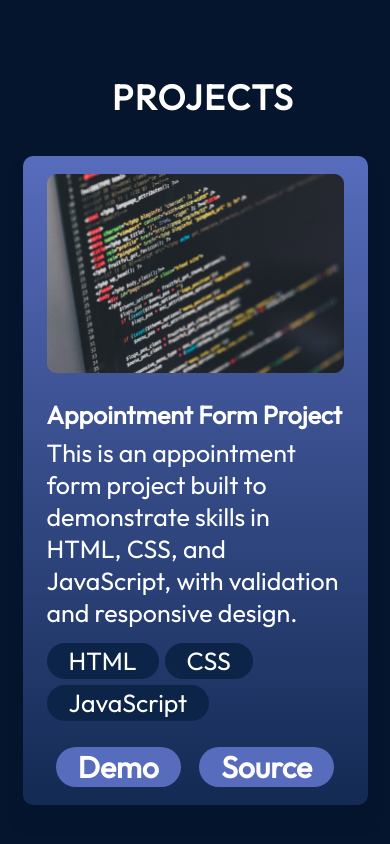
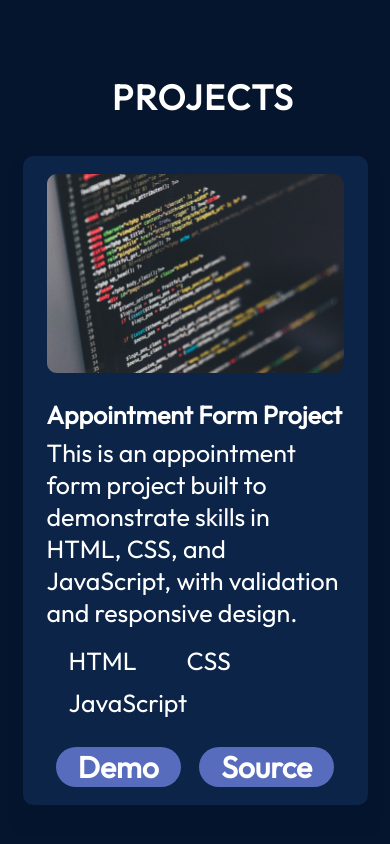
Before and after one commit to esnoko/Portfolio, a React (Vite) app in the folder Portfolio/: page / in a window 390 px wide. Shown: the part 4346-5190 px from the top of the page. Built offline with nearby package versions, Linux system fonts and the light colour scheme.

Commit message:
Updated Project card component with styles and responsive design

```diff
--- a/Portfolio/src/Components/Projects/ProjectCard.module.css
+++ b/Portfolio/src/Components/Projects/ProjectCard.module.css
@@ -4,7 +4,7 @@
   display: flex;
   flex-direction: column;
   border-radius: 10px;
-  background: linear-gradient(180deg, #576cbc 0%, #132a53 100%);
+  background: var(--color-dark);
   box-shadow: 0 16px 14px 0 #04152d;
   padding: 18px 24px;
   max-width: 345px;
```
